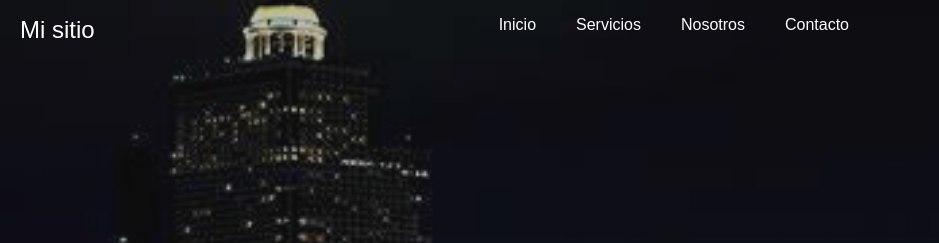
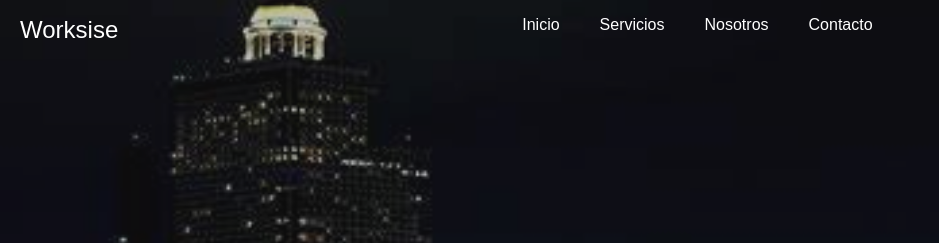
Before and after one commit to RoverWuwa/Proyecto1.2, a plain HTML site: page index.html in a window 1280 px wide. Shown: the top 243 px of the page, 0-939 px from the left. Drawn offline with Linux system fonts and the light colour scheme.

Commit message:
cambio de nombre de pagina

```diff
--- a/index.html
+++ b/index.html
@@ -9,7 +9,7 @@
 <body>
   <div class="hero_area">
     <div class="navbar">
-      <div class="navbar-title">Mi sitio</div>
+      <div class="navbar-title">Worksise</div>
       <a href="#inicio">Inicio</a>
       <a href="#servicios">Servicios</a>
       <a href="#nosotros">Nosotros</a>
```
